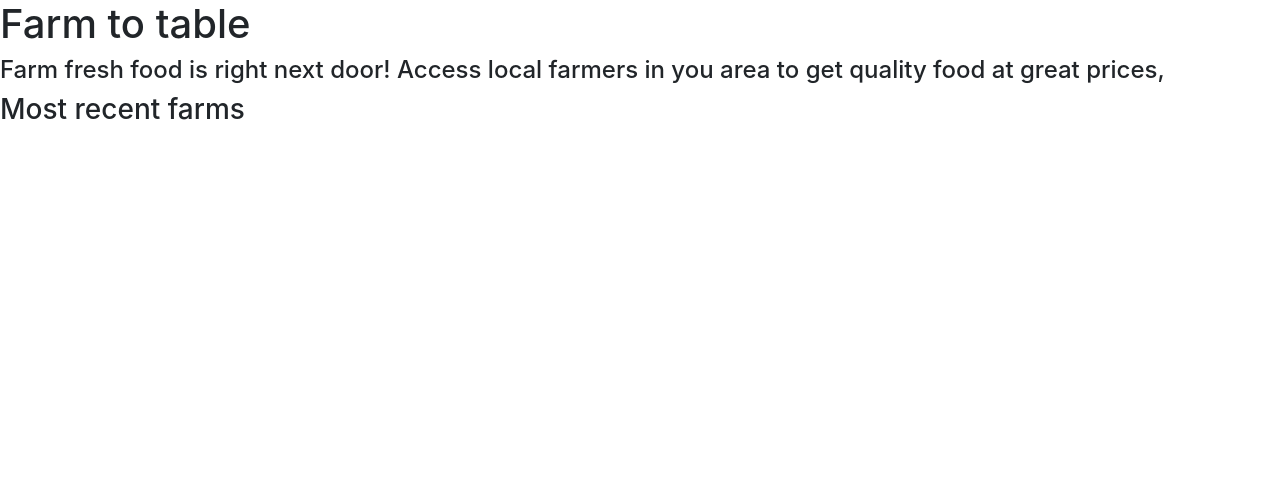
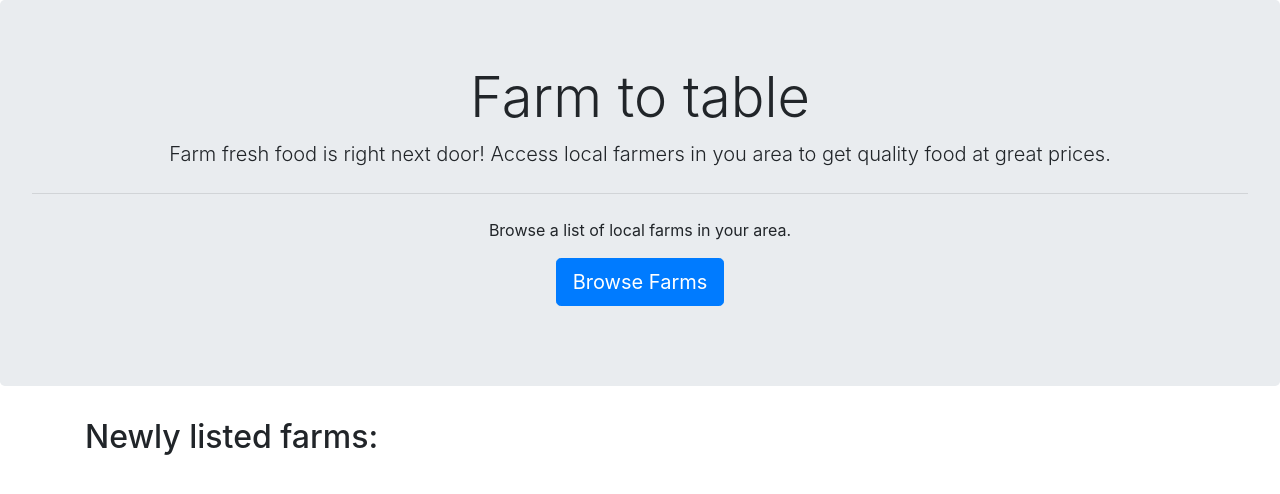
Before and after one commit to kenocathon/Online_Farmers_Market, a Django app: page / in a window 1280 px wide. Shown: the part 72-566 px from the top of the page. Run offline with Django 3.2, Linux system fonts and the light colour scheme; some libraries are stand-ins or nearby versions.

Commit message:
added bootstrap styling

```diff
--- a/account/forms.py
+++ b/account/forms.py
@@ -6,7 +6,7 @@ from .models import FarmerProfile
 
 class UserRegistrationForm(forms.ModelForm):
     password = forms.CharField(
-        label='password', widget=forms.PasswordInput(attrs={'class': 'form-control'}))
+        label='Password', widget=forms.PasswordInput(attrs={'class': 'form-control'}))
     password2 = forms.CharField(
         label='Repeat password', widget=forms.PasswordInput(attrs={'class': 'form-control'}))
 
--- a/account/static/account/css/base.css
+++ /dev/null
@@ -1,3 +0,0 @@
-main-form {
-  width: 450px;
-}
--- a/account/templates/account/base.html
+++ b/account/templates/account/base.html
@@ -11,7 +11,7 @@
 </head>
 <body>
    <nav class="navbar navbar-dark bg-dark navbar-expand-md">
-    <a href="#" class="navbar-brand">Online Farmers Market</a>
+    <a href="{% url 'index'%}" class="navbar-brand">Online Farmers Market</a>
     <button class="navbar-toggler" data-toggle="collapse" data-target="#navMenu">
         <span class="navbar-toggler-icon"></span>
     </button>
--- a/home/templates/home/index.html
+++ b/home/templates/home/index.html
@@ -4,8 +4,25 @@
 {% block title %} Home {% endblock %}
 
 {% block content %}
-    <h1>Farm to table</h1>
-    <h4>Farm fresh food is right next door! Access local farmers in you area to get quality food at great prices,</h4>
-    <h3>Most recent farms</h3>
-    {% show_recent_farms 3 %}
+    <div class="jumbotron text-center">
+        <h1 class="display-4">Farm to table</h1>
+        <p class="lead">Farm fresh food is right next door! Access local farmers in you area to get quality food at great prices.</p>
+        <hr class="my-4">
+        <p>Browse a list of local farms in your area.</p>
+        <p class="lead">
+            <a class="btn btn-primary btn-lg" href="#" role="button">Browse Farms</a>
+        </p>
+    </div>
+
+    <div class="container">
+     <h2>Newly listed farms:</h2>
+            {% show_recent_farms 3 %}
+
+
+    </div>
+
+
+
+
+
 {% endblock %}
--- a/home/templates/home/recent_farms.html
+++ b/home/templates/home/recent_farms.html
@@ -1,12 +1,13 @@
 
-<div class="row">
+<div class="d-flex justify-content-around flex-wrap ">
+
     {% for farm in recent_farms %}
-        <div class="card" style="width: 18rem;">
-            <img class="card-img-top" src="../media/{{ farm.farm_photo }}" alt="Card image cap">
+        <div class="card my-2" style="width: 18rem;">
+            <img class="card-img-top" style="min-height: 12rem;" src="../media/{{ farm.farm_photo }}" alt="Card image cap">
             <div class="card-body">
                 <h5 class="card-title">{{ farm.farm_name }}</h5>
                 <p class="card-text">{{ farm.city }}, {{ farm.state }}</p>
-                <a href="farmers/{{ farm.get_absolute_url }}" class="btn btn-primary">View Farm</a>
+                <a href="farmers/{{ farm.get_absolute_url }}" class="btn btn-secondary">View Farm</a>
             </div>
         </div>
     {% endfor %}
--- a/home/views.py
+++ b/home/views.py
@@ -2,6 +2,7 @@ from account.models import FarmerProfile
 from django.shortcuts import render, get_object_or_404
 from django.contrib.auth.models import User
 from django.views.generic import DetailView
+from django.core.paginator import Paginator, EmptyPage, PageNotAnInteger
 
 
 def index(request):
@@ -11,6 +12,7 @@ def index(request):
 
 def farmer_list(request):
     farmer_list = FarmerProfile.is_public.all()
+
     return render(request, 'home/farm_profile_list.html', {'farmer_profile': farmer_list, 'section': 'farm_list'})
 
 
```
Also changed, not shown: account/templates/account/register.html (+6 -3 lines), account/templates/registration/password_reset_form.html (+12 -7 lines), home/templates/home/farm_profile_list.html (+8 -2 lines).
